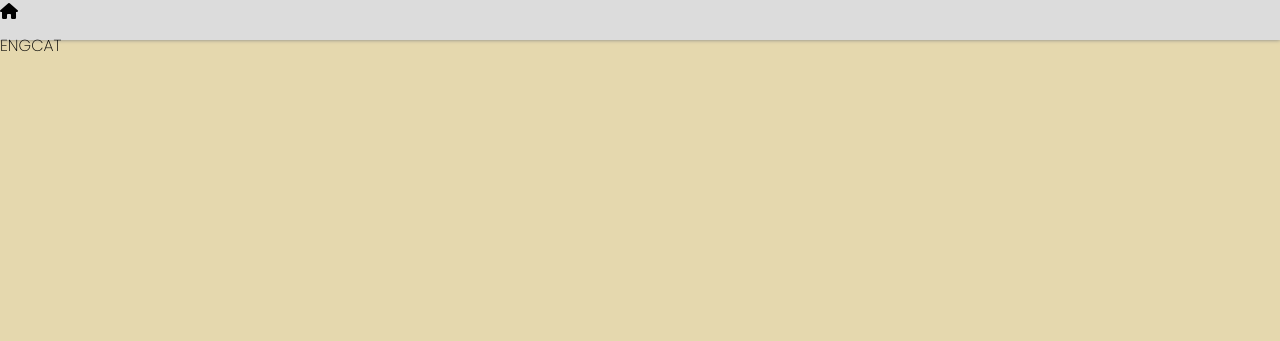
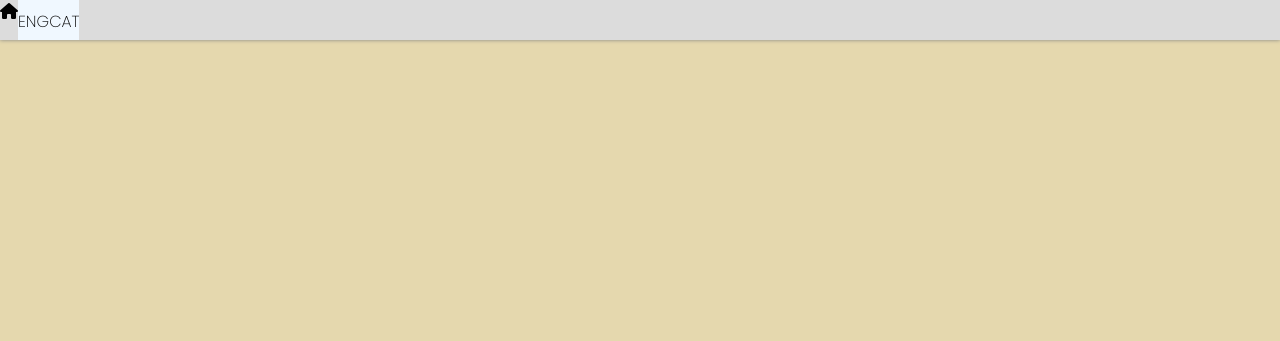
Before and after one commit to Judit-Camps/web_judit, a plain HTML site: page ca/index.html in a window 1280 px wide. Shown: the top 341 px of the page. Drawn offline with nearby package versions, Linux system fonts and the light colour scheme.

Commit message:
changes in index.html catalan version

```diff
--- a/ca/index.html
+++ b/ca/index.html
@@ -21,14 +21,14 @@
 
 <!-- cat -->
 <body>
-    <header class="header">
-        <div class="header-elements">
+    <header>
+        <div class="home-logo">
             <a href="#title"><i class="fa-solid fa-house"></i></a>
-            <div class="lang-option">
-                <a href="../index.html">ENG</a>
-                <a href="index.html">CAT</a>
-            </div>
         </div>
+        <nav class="lang-option">
+            <a href="../index.html">ENG</a>
+            <a href="index.html">CAT</a>
+        </nav>
     </header>
 
     <!-- Title section -->
```
